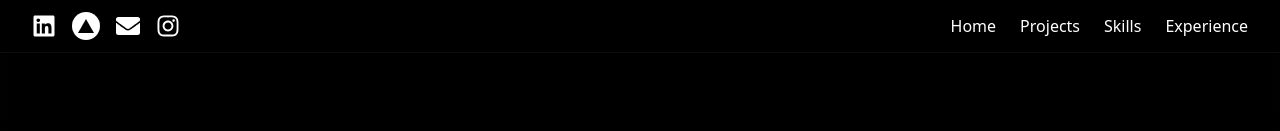
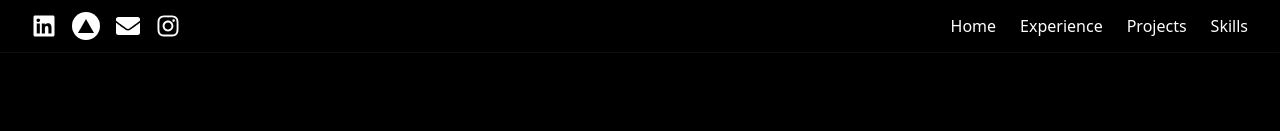
Before and after one commit to KenzieRafa/Porto-Kenzie, a React (Vite) app: page / in a window 1280 px wide. Shown: the top 131 px of the page. Built offline with nearby package versions, Linux system fonts and the light colour scheme.

Commit message:
fix(nav): move Experience to second position in navbar

```diff
--- a/src/components/Navbar.jsx
+++ b/src/components/Navbar.jsx
@@ -25,9 +25,9 @@ const Navbar = () => {
             {/* Navigation Links */}
             <div className="flex items-center gap-3 sm:gap-4 md:gap-6 text-xs sm:text-sm md:text-base font-medium text-white">
                 <a href="#hero" className="hover:text-itb-gold transition-colors duration-200">Home</a>
+                <a href="#experience" className="hover:text-itb-gold transition-colors duration-200">Experience</a>
                 <a href="#projects" className="hover:text-itb-gold transition-colors duration-200">Projects</a>
                 <a href="#skills" className="hover:text-itb-gold transition-colors duration-200">Skills</a>
-                <a href="#experience" className="hover:text-itb-gold transition-colors duration-200">Experience</a>
             </div>
         </nav>
     );
```
